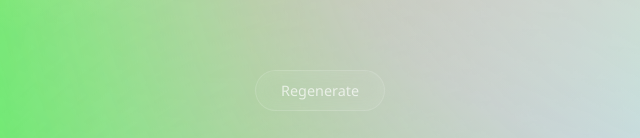
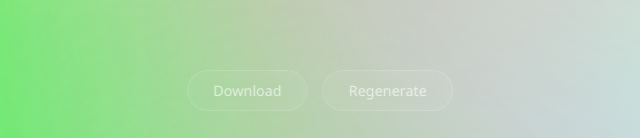
Before and after one commit to ccuulinay/ccuulinay.github.io, a plain HTML site: page docs/spa_gradient_generator.html in a window 1280 px wide. Shown: the part 659-797 px from the top of the page, 320-960 px from the left. Drawn offline with Linux system fonts and the light colour scheme.

Commit message:
feat: add download button to gra generator

```diff
--- a/docs/spa_gradient_generator.html
+++ b/docs/spa_gradient_generator.html
@@ -4,6 +4,7 @@
     <meta charset="UTF-8">
     <meta name="viewport" content="width=device-width, initial-scale=1.0">
     <title>Gradient Wave Generator</title>
+    <script src="https://html2canvas.hertzen.com/dist/html2canvas.min.js"></script>
     <style>
         * {
             margin: 0;
@@ -99,12 +100,17 @@
             }
         }
 
-        .regenerate-btn {
+        .button-group {
             position: fixed;
             bottom: 30px;
             left: 50%;
             transform: translateX(-50%);
+            display: flex;
+            gap: 15px;
             z-index: 20;
+        }
+
+        .btn {
             background: rgba(255, 255, 255, 0.1);
             backdrop-filter: blur(10px);
             border: 1px solid rgba(255, 255, 255, 0.2);
@@ -118,18 +124,21 @@
             opacity: 0.7;
         }
 
-        .regenerate-btn:hover {
+        .btn:hover {
             opacity: 1;
             background: rgba(255, 255, 255, 0.2);
             border-color: rgba(255, 255, 255, 0.4);
-            transform: translateX(-50%) scale(1.05);
+            transform: scale(1.05);
         }
     </style>
 </head>
 <body>
     <div class="container">
         <div class="background-container" id="backgroundContainer"></div>
-        <button class="regenerate-btn" onclick="regenerateGradient()">Regenerate</button>
+        <div class="button-group">
+            <button class="btn" onclick="downloadImage()">Download</button>
+            <button class="btn" onclick="regenerateGradient()">Regenerate</button>
+        </div>
     </div>
 
     <script>
@@ -236,6 +245,41 @@
             document.body.style.background = createGradientBackground(colors);
         }
 
+        async function downloadImage() {
+            try {
+                const buttonGroup = document.querySelector('.button-group');
+                buttonGroup.style.display = 'none';
+
+                await new Promise(resolve => setTimeout(resolve, 100));
+
+                const canvas = await html2canvas(document.body, {
+                    backgroundColor: null,
+                    useCORS: false,
+                    allowTaint: false,
+                    logging: true,
+                    scale: window.devicePixelRatio,
+                    width: window.innerWidth,
+                    height: window.innerHeight,
+                    windowWidth: window.innerWidth,
+                    windowHeight: window.innerHeight,
+                    foreignObjectRendering: true,
+                    removeContainer: false,
+                    imageTimeout: 0
+                });
+
+                buttonGroup.style.display = 'flex';
+
+                const link = document.createElement('a');
+                link.download = `gradient-${Date.now()}.png`;
+                link.href = canvas.toDataURL('image/png', 1.0);
+                link.click();
+            } catch (error) {
+                console.error('Download failed:', error);
+                buttonGroup.style.display = 'flex';
+                alert('Failed to download image');
+            }
+        }
+
         // Generate initial gradient on page load
         window.addEventListener('load', () => {
             regenerateGradient();
```
